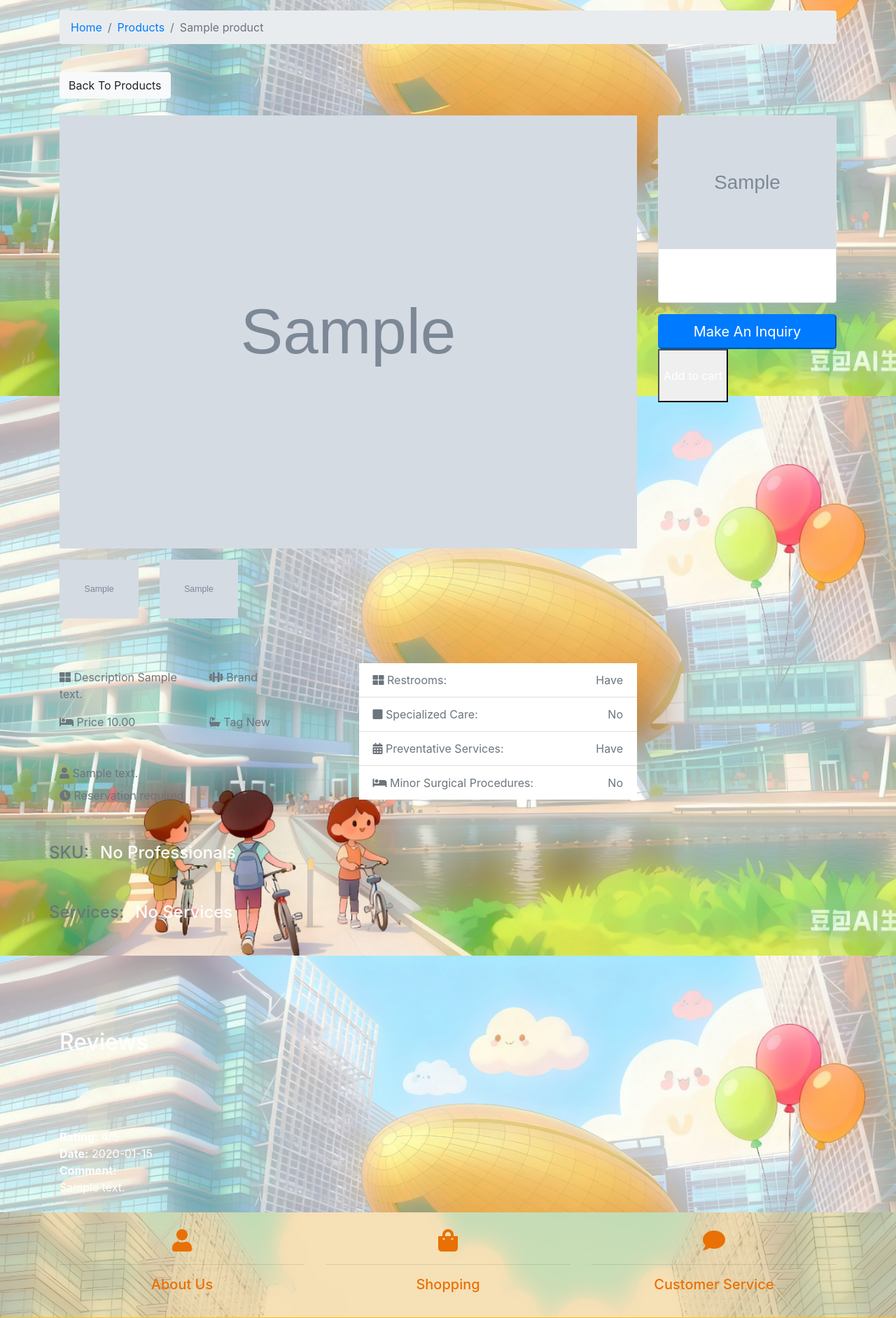
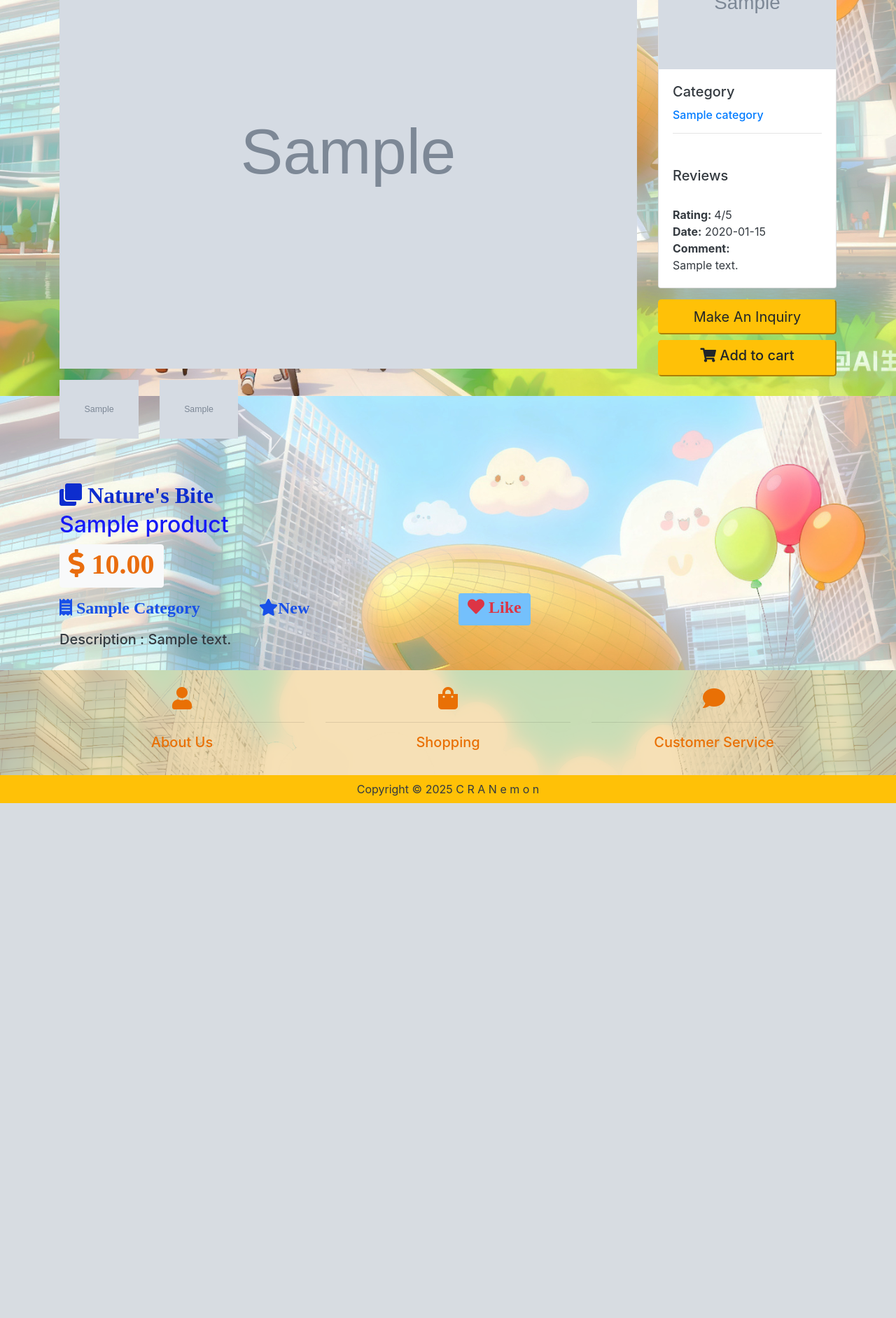
Before and after one commit to pc8521/CRAN, a Django app: page /products/products/1/ in a window 1280 px wide. Shown: the part 372-2256 px from the top of the page at 70% size. After the commit the page ends 1520 px from the top, so only its background shows below. Run offline with Django 5.2, Linux system fonts and the light colour scheme; tables that the repository leaves empty hold one stand-in row (values such as "Sample post"); grey boxes marked "Sample" are stand-in pictures; some libraries are stand-ins or nearby versions.

Commit message:
updated laylot from naomi

```diff
--- a/static/css/style.css
+++ b/static/css/style.css
@@ -79,7 +79,7 @@
     left: 0;
     min-height: 100%;
     width: 100%;
-    background: rgba(252, 187, 8, 0.903); }
+    background:rgba(243, 211, 151, 0.7); }
   #showcase-inner.showcase-search {
     min-height: 270px; }
 
--- a/templates/products/product.html
+++ b/templates/products/product.html
@@ -4,19 +4,9 @@
 {% block title %} | {{product.name}} {% endblock title %}
 {% block content %} {% load static %}
 
-<section id="showcase-inner" class="py-5 text-white">
-    <div class="container">
-    <div class="row text-center">
-        <div class="col-md-12">
-        <h1 class="display-4">{{product.name}}</h1>
-        <p class="lead"><i class="fas fa-map-marker"></i> {{product.category}} </p>
-        </div>
-    </div>
-    </div>
-</section>
 
 <!-- Breadcrumb -->
-<section id="bc" class="mt-3">
+<section id="bc" class="mt-0">
     <div class="container">
     <nav>
         <ol class="breadcrumb">
@@ -36,7 +26,7 @@
 </section>
 
 <!-- Listing -->
-<section id="product" class="py-4">
+<section id="product" class="py-0">
     {% include 'partials/_alert.html' %}
     <div class="container">
     {% comment %} listings {% endcomment %}
@@ -94,134 +84,72 @@
             {% endif %}
         </div>
         <!-- Fields -->
-        <div class="row mb-5 fields">
-            <div class="col-md-6">
-            <ul class="list-group list-group-flush">
-                <div class="row py-2 text-secondary">
-                <div class="col-6"><i class="fas fa-th-large"></i> Description {{product.description}}</div>
-                <div class="col-6"><i class="fas fa-dumbbell"></i> Brand {{liproduct.brand}}</div>
+
+    <div class="row py-0">
+        <div class="col-12">
+            <h2 class="fas fa-solid fa-clone" style="color: #0d2dceff;"> {{product.brand}}</h2>
         </div>
-            <div class="row py-2 text-secondary">
-                <div class="col-6"><i class="fas fa-bed"></i> Price {{product.price}}</div>
-                <div class="col-6"><i class="fas fa-bath"></i> Tag {{product.tag}}</div>
+        <br />
+        <div class="col-12">
+            <strong><h2 style="color: rgba(22, 26, 246, 1)">{{product.name}}</h2></strong>
         </div>
-            <hr />
-            <div class="row py-2 text-secondary">
-                <div class="col-12"><i class="fas fa-user"></i> {{product.category.description}}</div>
-            </div>
-            <div class="row text-secondary pb-2">
+        <br />
         <div class="col-12">
-                <i class="fas fa-clock"></i> Reservation required
-                </div>
-            </div>
-            </ul>
-            </div>
-            <div class="col-md-6">
-            <ul class="list-group list-group-flush">
-                <li class="list-group-item text-secondary">
-                <i class="fas fa-th-large"></i> Restrooms:
-                <span class="float-right">Have</span>
-                </li>
-                <li class="list-group-item text-secondary">
-                <i class="fas fa-square"></i> Specialized Care:
-                <span class="float-right">No</span>
-                </li>
-                <li class="list-group-item text-secondary">
-                <i class="fas fa-calendar"></i> Preventative Services:
-                <span class="float-right">Have</span>
-                </li>
-                <li class="list-group-item text-secondary">
-                <i class="fas fa-bed"></i> Minor Surgical Procedures:
-                <span class="float-right">No</span>
-                </li>
-            </ul>
+            <button class="btn btn-light">
+            <h1 class="fas fa-solid fa-dollar-sign" style="color: #e96d0eff;"> {{product.price}}</h1>
+            </button>
         </div>
     </div>
 
-        <!-- professional -->
-            <div class="row mb-5">
-            <h4 class="mr-3 text-secondary">SKU: </h4>
-            {% if listing.sku.all %}  <!-- Check if there are any professionals -->
-            <ul>
-            {% for sku in product.sku.all %}
-            <!--- Access fields from the Subject model (e.g., name)  -->
-            <li class="mr-3"><h4>{{ professional.name}}</h4></li>
-            {% endfor %}
-            </ul>
-            {% else %}
-            <h4> No Professionals </h4>
-            {% endif %}
+    <div class="row py-2 text-secondary">
+        <div class="col-4 mt-2">
+            <h4 class="fas fa-solid fa-receipt"style="color: #1850e8ff;"> {{product.category | title}} </h4>
+        </div>
+        <div class="col-4 mt-2">
+            <h4 class="fas fa-solid fa-star" style="color: #1850e8ff;">{{product.tag}} </h4>
+        </div>
+        <div class="col-4 mt-0">
+            <a href="#" class="btn" style="background-color:#74C0FC;">
+                <h4 class="fas fa-heart text-danger"> Like</h4>
+            </a>
+        </div>
     </div>
 
-        <!-- services -->
-            <div class="row mb-5">
-            <h4 class="mr-3 text-secondary">Services: </h4>
-            {% if listing.services.all %}  <!-- Check if there are any services -->
-            <ul>
-            {% for professional in listing.services.all %}
-            <!--- Access fields from the Subject model (e.g., name)  -->
-            <li class="mr-3"><h4>{{ services.name}}</h4></li>
-            {% endfor %}
-            </ul>
-            {% else %}
-            <h4> No Services </h4>
-            {% endif %}
-            </div>
+    <div class="col-12">
+        <div class="row py-0 text-center text-justify text-dark">
+            <h5> Description : {{product.description}} </h5>
+            </text-justify>
+            <br />
+        </div>    </div>
+        <br />
+
 
 <!-- Description -->
-        <div class="row mb-5">
-            <div class="col-md-12">{{listing.description}}
 
-            </div>
-        </div>
 </div>
 <div class="col-md-3">
 <div class="card mb-3">
 
-            {% comment %} kyle.jpg {% endcomment %}
     <img
     class="card-img-top"
     src={{product.category.category_img.url}}
     alt="Seller of the month"
     />
     <div class="card-body">
-            <h5 class="card-title">Category</h5>
-            <h6 class="text-secondary">{{product.categogry.name}}</h6>
-            </div>
-        </div>
-        <button
-            class="btn-primary btn-block btn-lg"
-            data-toggle="modal"
-            data-target="#inquiryModal"
-        >
-            Make An Inquiry
-        </button>
-
-        <button
-        href="#"
-        class="mt-6 inline-block px-8 py-4 rounded-xl bg-purple-500 text-white hover:bg-purple-700 border-2 border-purple-600 transition-colors duration-300"
-        hx-get="{% url 'cart:add_to_cart' product.id %}"
-        hx-target="#menu-cart-button"
-        hx-swap="outerHTML"
-        >
-        Add to cart
-        </button>
-</div>
-</div>
+    <h5 class="card-title text-dark">Category</h5>
+    <h6 class="text-primary">{{product.category}}</h6>
+    <hr />
 
     <!-- Reviews Section -->
-<div class="row mt-5">
+    <div class="row mt-5 text-dark">
         <div class="col-md-12">
             <div class="reviews-section">
-<h2 class="reviews-heading">Reviews</h2><br>
-<br />
-<br />
+                <h5 class="reviews-heading">Reviews</h5>
             </div>
 
         {% if request.user.is_authenticated %}
         <form method="post" action="." class="custom-box">
             {% csrf_token %}
-
             <div>
                 <label>Rating</label><br>
                 <select name="rating">
@@ -239,7 +167,7 @@
             </div>
 
             <div>
-<button>Submit</button>
+                <button class="btn-warning">Submit</button>
             </div>
         </form>
         {% endif %}
@@ -253,9 +181,28 @@
         </div>
         {% endfor %}
         </div>
+    </div>
 
+    </div>
+</div>
+<button
+    class="btn-warning btn-block btn-lg"
+    data-toggle="modal"
+    data-target="#inquiryModal"
+>
+    Make An Inquiry
+</button>
 
-
+<button
+href="#"
+class="btn-warning btn-block btn-lg"
+hx-get="{% url 'cart:add_to_cart' product.id %}"
+hx-target="#menu-cart-button"
+hx-swap="outerHTML"
+>
+<h5><i class="fas fa-shopping-cart"></i> Add to cart</h5>
+</button>
+        </div>
     </div>
     </div>
 </section>
@@ -264,13 +211,13 @@
 <div class="modal fade" id="inquiryModal" role="dialog">
     <div class="modal-dialog">
     <div class="modal-content">
-        <div class="modal-header">
-        <h5 class="modal-title" id="inquiryModalLabel">Make An Inquiry</h5>
+        <div class="modal-header bg-warning">
+        <h5 class="modal-title text-dark" id="inquiryModalLabel">Make An Inquiry</h5>
         <button type="button" class="close" data-dismiss="modal">
             <span>&times;</span>
         </button>
         </div>
-        <div class="modal-body">
+        <div class="modal-body text-dark" style="background-color: rgba(243, 211, 151, 0.5)">
             <form action="{% url 'products:inquiry' %}" method="POST">
             {% csrf_token %}
             <input type="hidden" name="product_id" value="{{product.id}}" /> <!-- hide listing_id as user no need to see -->
@@ -319,7 +266,7 @@
             <input
             type="submit"
             value="Send"
-            class="btn btn-block btn-secondary"
+            class="btn btn-block btn-warning"
             />
         </form>
         </div>
```
Also changed, not shown: templates/pages/home.html (+28 -19 lines), templates/products/products.html (+28 -47 lines), templates/products/search.html (+41 -98 lines), 1 other file. Lines whose indentation alone changed are shown as unchanged.
